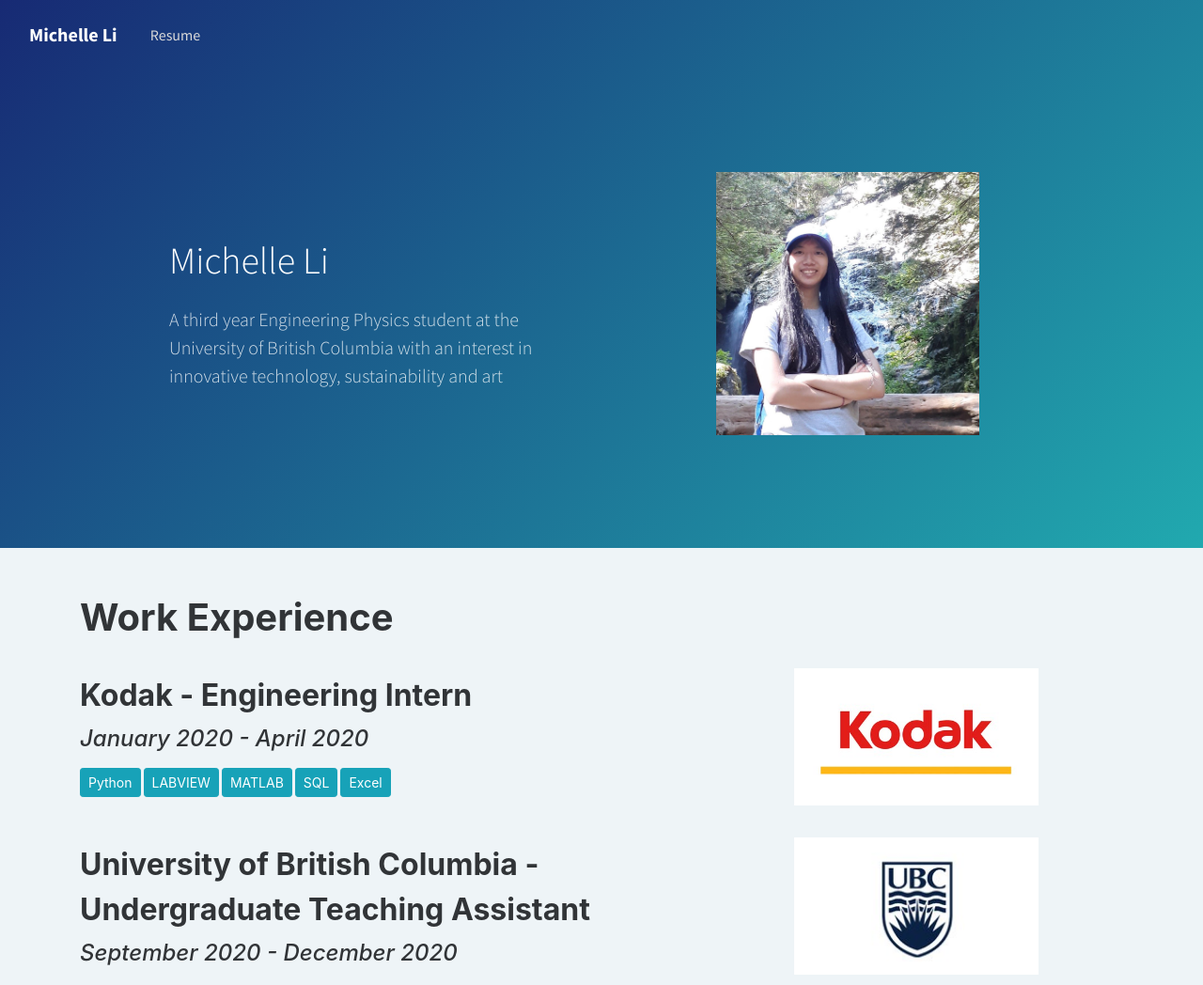
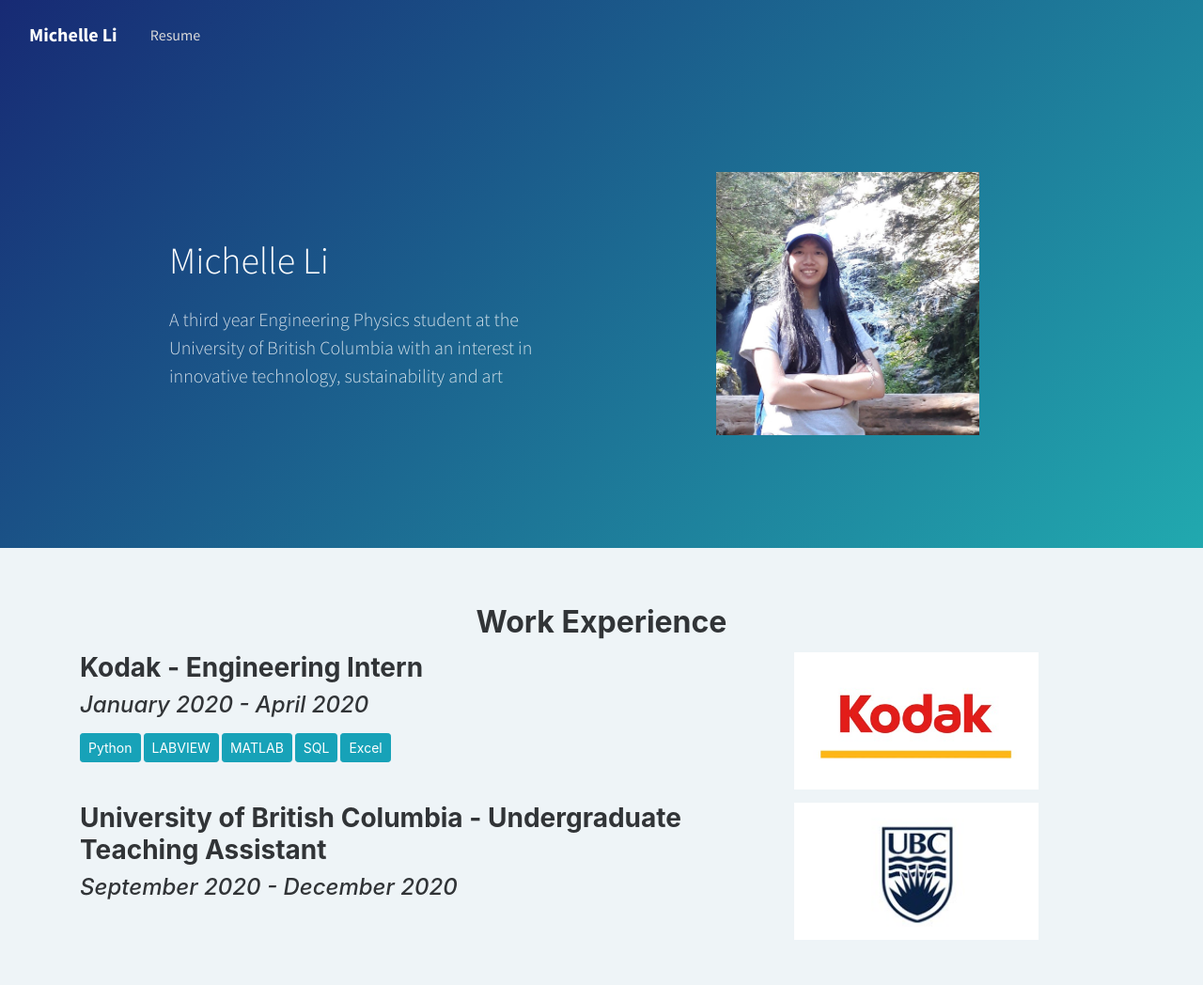
Before and after one commit to floatingturnip/floatingturnip.github.io, a plain HTML site: page index.html in a window 1280 px wide. Shown: the top 1048 px of the page at 94% size. Drawn offline with nearby package versions, Linux system fonts and the light colour scheme; files whose address does not match are found by name.

Commit message:
Updated look of work experience

```diff
--- a/assets/css/Contact-Form-Clean.css
+++ b/assets/css/Contact-Form-Clean.css
@@ -147,3 +147,7 @@ button {
   color: white;
   background-color: rgb(98,102,186);
 }
+
+.hightlight-phone, h3 {
+  font-weight: bold;
+}
--- a/assets/css/Highlight-Phone.css
+++ b/assets/css/Highlight-Phone.css
@@ -111,4 +111,5 @@
 .highlight-phone h1 {
   font-weight: 700;
   margin-bottom: 30px;
+  font-size: 24px;
 }
--- a/index.html
+++ b/index.html
@@ -52,11 +52,11 @@
     </div>
     <section></section>
     <div class="highlight-phone">
+        <h2 class="text-center">Work Experience</h2>
         <div class="container text-left">
-            <h1>Work Experience</h1>
             <div class="row">
                 <div class="col-md-8">
-                    <h2>Kodak - Engineering Intern</h2>
+                    <h3>Kodak - Engineering Intern</h3>
                     <h4><em>January 2020 - April 2020</em></h4>
                     <p></p><button class="btn btn-info btn-sm" type="button">Python</button><button class="btn btn-info btn-sm" type="button">LABVIEW</button><button class="btn btn-info btn-sm" type="button">MATLAB</button><button class="btn btn-info btn-sm"
                         type="button">SQL</button><button class="btn btn-info btn-sm" type="button">Excel</button>
@@ -71,7 +71,7 @@
             </div>
             <div class="row">
                 <div class="col-md-8">
-                    <h2>University of British Columbia - Undergraduate Teaching Assistant</h2>
+                    <h3>University of British Columbia - Undergraduate Teaching Assistant</h3>
                     <h4><em>September 2020 - December 2020</em></h4>
                     <p></p>
                     <div class="intro"></div>
```
